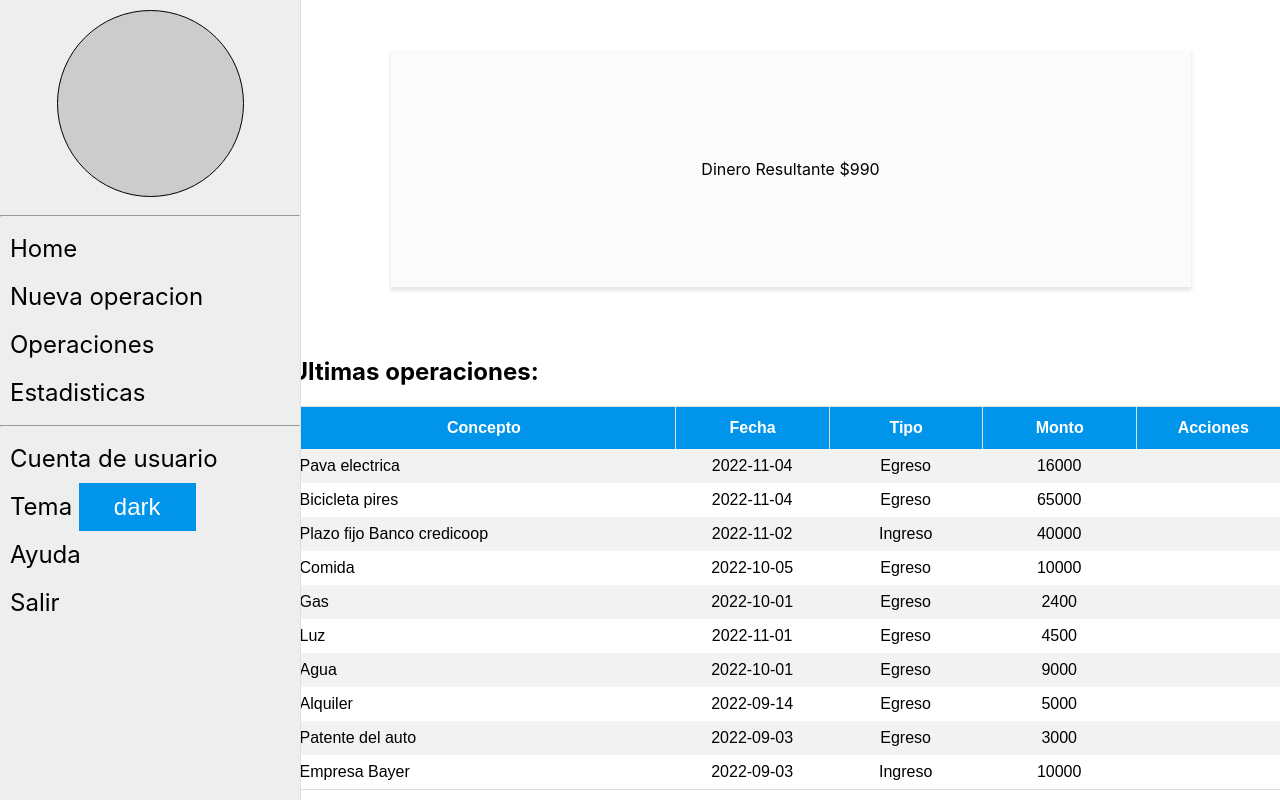
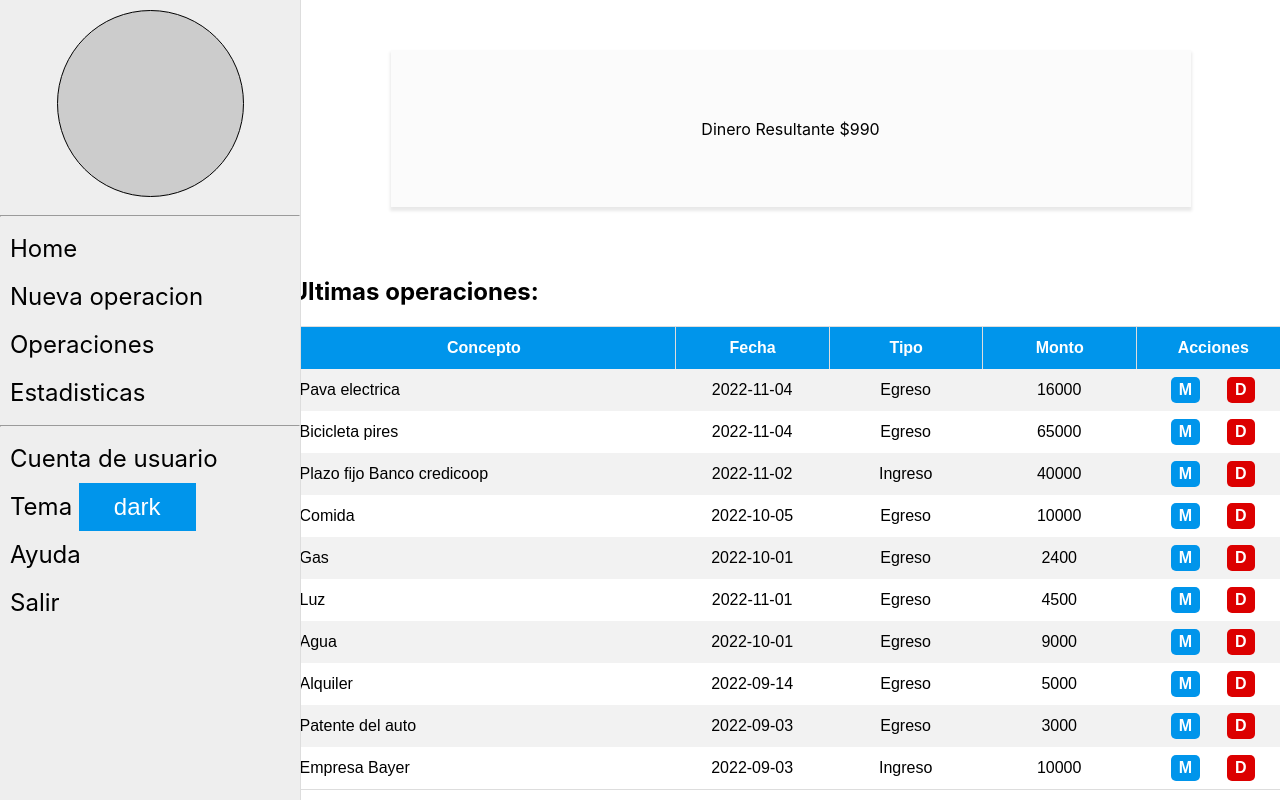
Before and after one commit to BraianM/Presupuesto-personal, a React (Create React App) app: page / in a window 1280 px wide. Built offline with nearby package versions, Linux system fonts and the light colour scheme.

Commit message:
Se agregaron a la columna acciones los botones modificar, eliminar y se aplicaron estilos de inline-style a los eventos onMouseEnter y onMouseLeave

```diff
--- a/src/components/Button.js
+++ b/src/components/Button.js
@@ -4,13 +4,25 @@ const stylesButton = ({bg='#ddddd', col= '#00000', bor='none', pad='0', fontS='1
   border: bor,
   padding: pad,
   fontSize: fontS,
+  cursor: 'pointer',
 })
-const Button = ({children, chooseTheme}) => {
+
+const styleMouseEnter = ({target}, rgba) => {
+  target.style.backgroundColor = rgba
+}
+
+const styleMouseLeave = ({target}, rgba) => {
+  target.style.backgroundColor = rgba
+}
+
+const Button = ({children, chooseTheme, styleModify, styleDelete, colorMouseEnter, colorMouseLeave}) => {
 
   return (
     <button
-      style={stylesButton({bg:'#0095eb', col:'white', pad:'10px 35px'})}
+      style={{...stylesButton({bg:'#0095eb', col:'white', pad:'10px 35px'}), ...styleModify, ...styleDelete}}
       onClick={chooseTheme}
+      onMouseEnter={(e) => styleMouseEnter(e, colorMouseEnter)}
+      onMouseLeave={(e) => styleMouseLeave(e, colorMouseLeave)}
     >
     {children}
     </button>
--- a/src/components/Formulario.js
+++ b/src/components/Formulario.js
@@ -19,7 +19,7 @@ const stylesForm = {
 const contenButton = {
   display: 'flex',
   flexDirection: 'row',
-  justifyContent: 'space-between',
+  justifyContent: 'center',
   width: '100%',
   marginTop: '20px',
 }
@@ -116,8 +116,7 @@ const Formulario = () => {
           {errors.amount && <p>{errors.amount}</p>}
         </div>
         <div style={contenButton}>
-          <Button>Ingresar</Button>
-          <Button>Cancelar</Button>
+          <Button colorMouseEnter={'rgba(0, 149, 235, 0.8)'} colorMouseLeave={'rgba(0, 149, 235, 1)'}>Ingresar</Button>
         </div>
     </form>
   )
--- a/src/components/Sidebar.js
+++ b/src/components/Sidebar.js
@@ -54,7 +54,7 @@ const Sidebar = ({theme, chooseTheme }) => {
       <hr />
       <ul style={{...estiloUl, ...theme}}>
         <li>Cuenta de usuario</li>
-        <li>Tema <Button chooseTheme={() => chooseTheme()}>{theme.type}</Button></li>
+        <li>Tema <Button chooseTheme={() => chooseTheme()} colorMouseEnter={'rgba(0, 149, 235, 0.8)'} colorMouseLeave={'rgba(0, 149, 235, 1)'}>{theme.type}</Button></li>
         <li>Ayuda</li>
         <li>Salir</li>
       </ul>
--- a/src/components/table/DataList.js
+++ b/src/components/table/DataList.js
@@ -1,3 +1,4 @@
+import Button from './../Button'
 
 const td = ({wh='100px', alg='center'}) =>({
   padding: '8px',
@@ -10,6 +11,13 @@ const thRow = ({ color='#fffff' }) => ({
   backgroundColor: color
 })
 
+const styleButton = ({bg='#0095eb'}) => ({
+  backgroundColor: bg,
+  padding: '4px 8px',
+  fontWeight: 'bold',
+  borderRadius: '5px',
+})
+
 const DataList = ({ parOrImpar, concept, date, type, amount }) => {
   const setColorRow = (value) => {
     if (value % 2) {
@@ -18,14 +26,34 @@ const DataList = ({ parOrImpar, concept, date, type, amount }) => {
       return '#f2f2f2'
     }
   }
-
+  const container = {
+    display: 'flex',
+    justifyContent: 'space-evenly',
+  }
   return (
     <tr>
       <td style={{...td({wh:'250px', alg:'left'}), ...thRow({color: setColorRow(parOrImpar)})}}>{concept}</td>
       <td style={{...td({}), ...thRow({color: setColorRow(parOrImpar)})}}>{date}</td>
       <td style={{...td({}), ...thRow({color: setColorRow(parOrImpar)})}}>{type}</td>
       <td style={{...td({}), ...thRow({color: setColorRow(parOrImpar)})}}>{amount}</td>
-      <td style={{...td({}), ...thRow({color: setColorRow(parOrImpar)})}}></td>
+      <td style={{...td({}), ...thRow({color: setColorRow(parOrImpar)})}}>
+        <div style={container}>
+          <Button
+            styleModify={styleButton({})}
+            colorMouseEnter={'rgba(0, 149, 235, 0.8)'}
+            colorMouseLeave={'rgba(0, 149, 235, 1)'}
+          >
+          {'M'}
+          </Button>
+          <Button
+            styleDelete={styleButton({bg:'rgba(220, 0, 0, 1)'})}
+            colorMouseEnter={'rgba(225, 0, 0, 0.8)'}
+            colorMouseLeave={'rgba(220, 0, 0, 1)'}
+          >
+          {'D'}
+          </Button>
+        </div>
+      </td>
     </tr>
   )
 }
```
